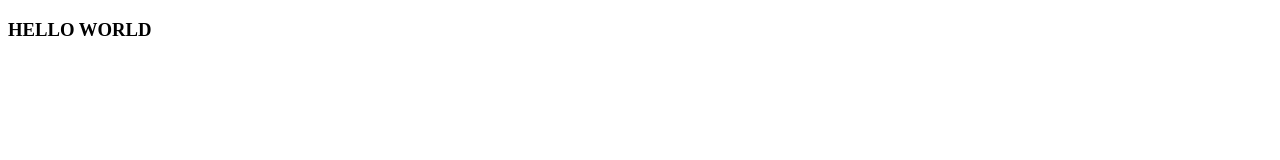
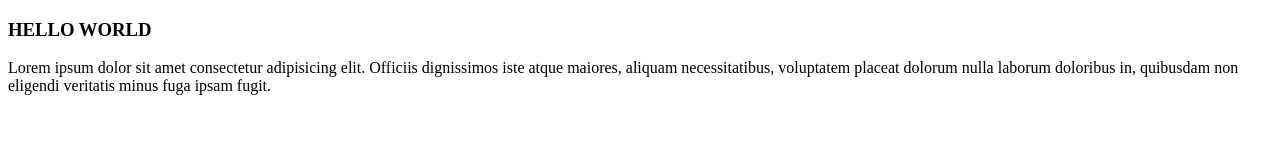
Before and after one commit to yosefganjar/yosef-git-test, a plain HTML site: page index.html in a window 1280 px wide. Drawn offline with Linux system fonts and the light colour scheme.

Commit message:
Menambahkan Paragraf

```diff
--- a/index.html
+++ b/index.html
@@ -8,5 +8,11 @@
   </head>
   <body>
     <h3>HELLO WORLD</h3>
+    <p>
+      Lorem ipsum dolor sit amet consectetur adipisicing elit. Officiis
+      dignissimos iste atque maiores, aliquam necessitatibus, voluptatem placeat
+      dolorum nulla laborum doloribus in, quibusdam non eligendi veritatis minus
+      fuga ipsam fugit.
+    </p>
   </body>
 </html>
```
